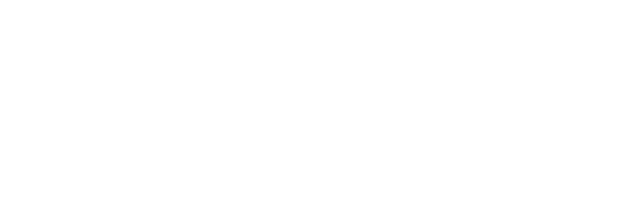
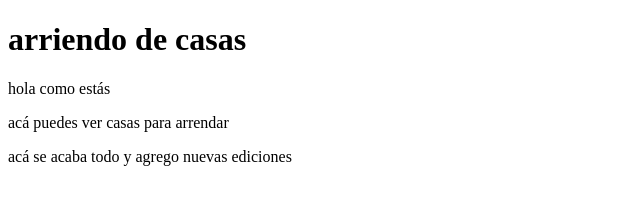
Before and after one commit to Jomanu5/arreindo.casas, a plain HTML site: page index.html in a window 1280 px wide. Shown: the whole page, without its empty margins (0-640 px from the left). Drawn offline with Linux system fonts and the light colour scheme.

Commit message:
agrego index.html

```diff
--- a/index.html
+++ b/index.html
@@ -6,6 +6,13 @@
     <title>Document</title>
 </head>
 <body>
+    <H1>arriendo de casas</H1>
+    <nav>hola como estás</nav>
+    <p>acá puedes ver casas para arrendar</p>
 
+    <footer>
+        acá se acaba todo
+        y agrego nuevas ediciones
+    </footer>
 </body>
 </html>
```
